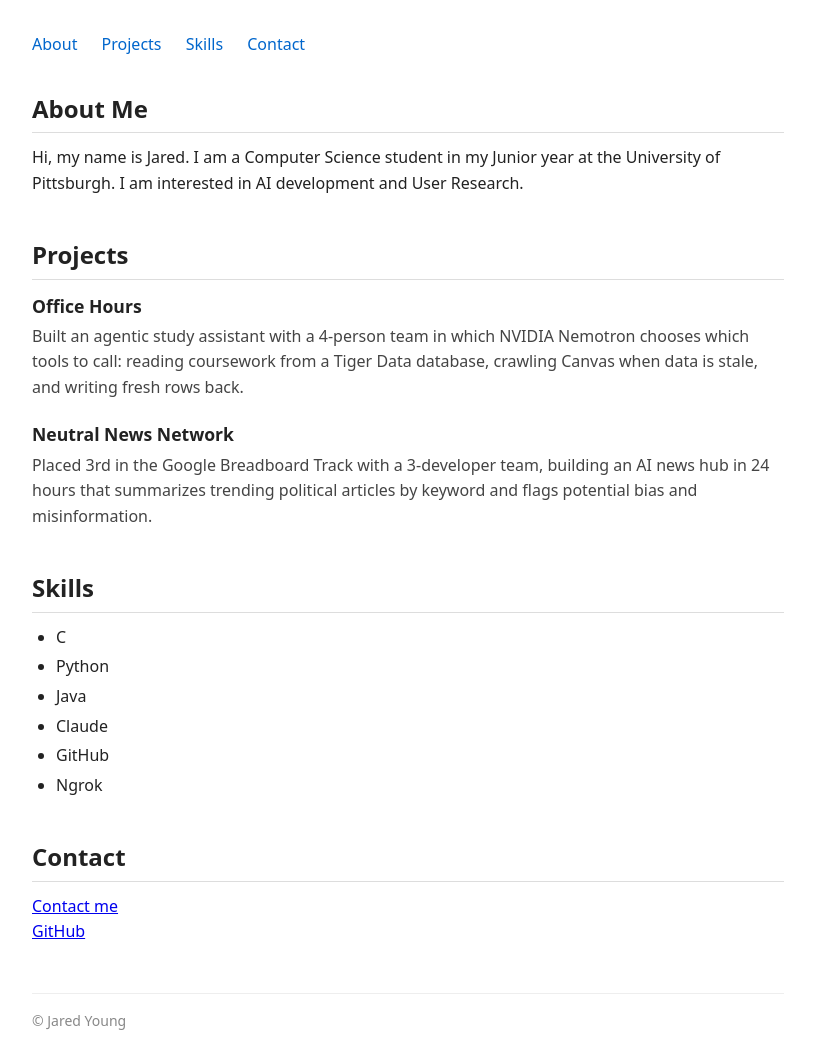
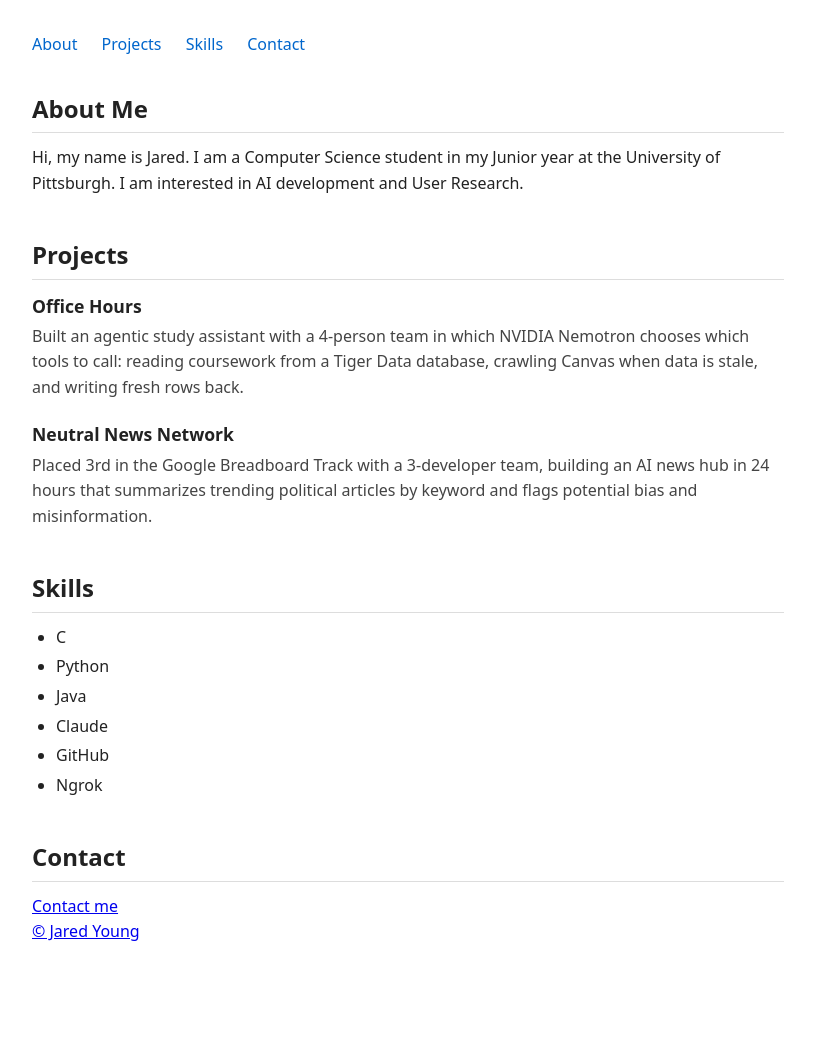
Before and after one commit to szorroxx/portfolio, a plain HTML site: page index.html in a window 1280 px wide. Shown: the whole page, without its empty margins (232-1047 px from the left). After the commit the page ends 1017 px from the top, so only its background shows below. Drawn offline with Linux system fonts and the light colour scheme.

Commit message:
Update index.html

```diff
--- a/index.html
+++ b/index.html
@@ -75,7 +75,7 @@
       <!-- TODO: Replace href="#" with a real link (e.g., mailto:you@example.com or your LinkedIn URL) -->
       <!-- TODO: Replace the link text with something descriptive, e.g. "Email me" or "LinkedIn" -->
       <p><a href="mailto:jy136310@gmail.com">Contact me</a></p>
-      <p><a href="https://github.com/szorroxx">GitHub</a></p>
+      <p><a href="https://github.com/szorroxx>GitHub</a></p>
     </section>
 
   </main>
@@ -85,3 +85,5 @@
   </footer>
 
 </body>
+
+</html>
```
